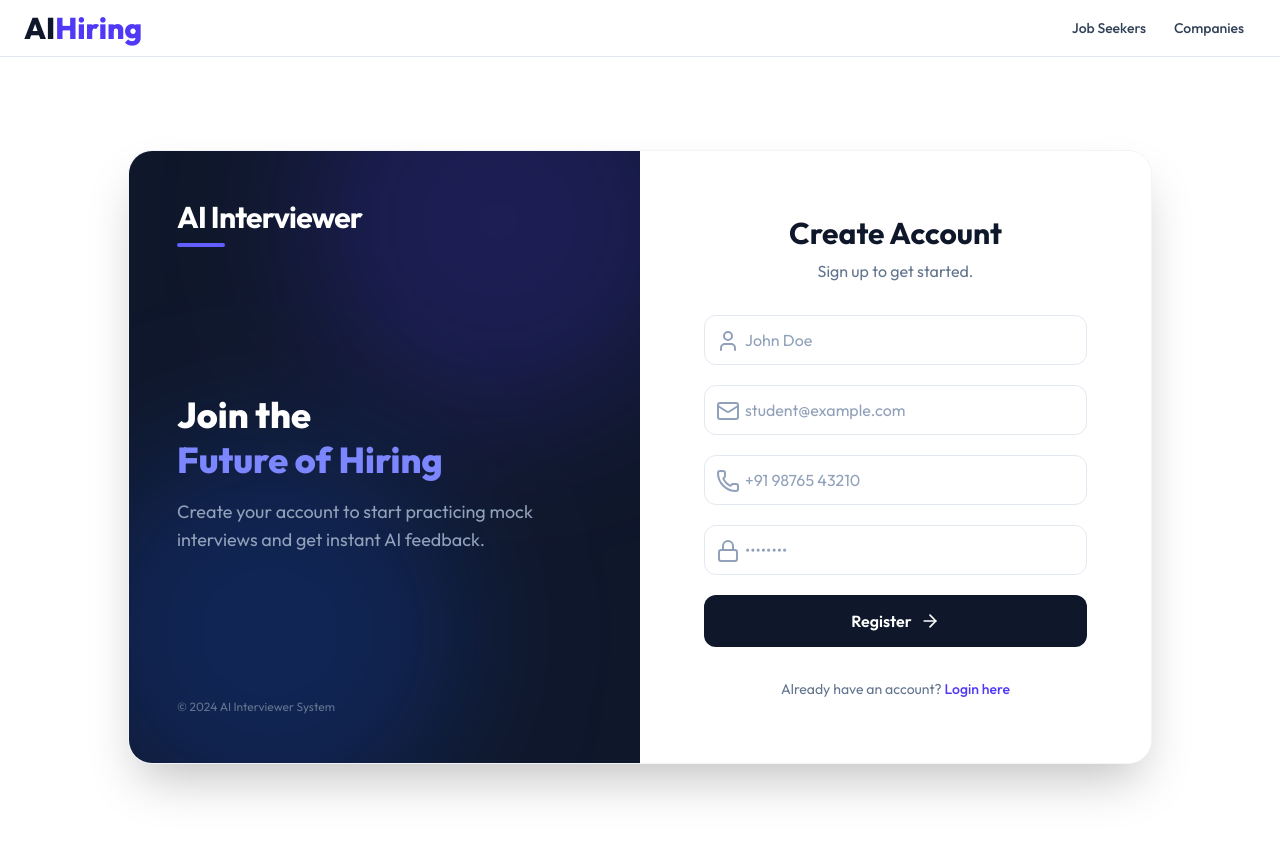
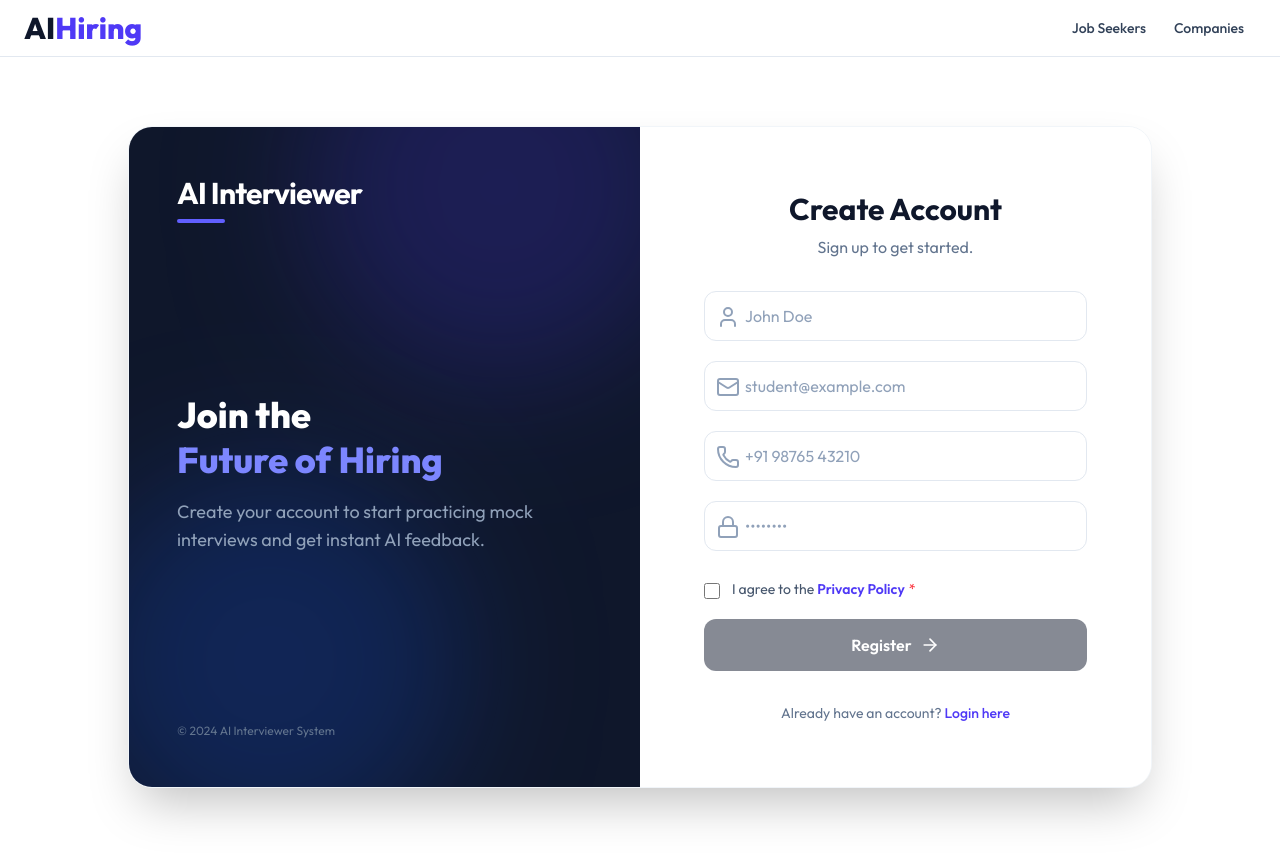
Before and after one commit to Abhaysprasobh/Ai_interviewer, a Next.js app in the folder frontend2/: page /user/register in a window 1280 px wide. Built offline with nearby package versions, Linux system fonts and the light colour scheme.

Commit message:
patch update

```diff
--- a/frontend2/app/(route)/user/register/page.js
+++ b/frontend2/app/(route)/user/register/page.js
@@ -1,14 +1,11 @@
 // app/user/register/page.js
 "use client";
-
 
 import { useState } from "react";
 import { useRouter } from "next/navigation";
 import Link from "next/link";
-
 import GlobalApi from "@/app/_utils/GlobalApi";
-
-import { User, Mail, Lock, Phone, Loader2, ArrowRight, AlertCircle } from "lucide-react";
+import { User, Mail, Lock, Phone, Loader2, ArrowRight, AlertCircle, ShieldCheck } from "lucide-react";
 
 export default function UserRegister() {
     const router = useRouter();
@@ -23,6 +20,10 @@ export default function UserRegister() {
     const [loading, setLoading] = useState(false);
     const [error, setError] = useState(null);
 
+    // NEW: States for the Privacy Policy
+    const [isPrivacyAccepted, setIsPrivacyAccepted] = useState(false);
+    const [showPrivacyPolicy, setShowPrivacyPolicy] = useState(false);
+
     const handleInputChange = (e) => {
         const { name, value } = e.target;
         setFormData((prev) => ({ ...prev, [name]: value }));
@@ -30,6 +31,13 @@ export default function UserRegister() {
 
     const handleRegister = async (e) => {
         e.preventDefault();
+
+        // Safety catch: Prevent submission if somehow bypassed
+        if (!isPrivacyAccepted) {
+            setError("You must accept the privacy policy to register.");
+            return;
+        }
+
         setLoading(true);
         setError(null);
 
@@ -132,9 +140,59 @@ export default function UserRegister() {
                                 onChange={handleInputChange}
                             />
 
+                            {/* NEW: Privacy Policy Checkbox & Expandable Section */}
+                            <div className="space-y-3 pt-2">
+                                <div className="flex items-start gap-3">
+                                    <input
+                                        type="checkbox"
+                                        id="privacy"
+                                        checked={isPrivacyAccepted}
+                                        onChange={(e) => setIsPrivacyAccepted(e.target.checked)}
+                                        className="mt-1 h-4 w-4 rounded border-slate-300 text-indigo-600 focus:ring-indigo-500 cursor-pointer"
+                                    />
+                                    <label htmlFor="privacy" className="text-sm text-slate-600 select-none">
+                                        I agree to the{" "}
+                                        <button
+                                            type="button"
+                                            onClick={(e) => {
+                                                e.preventDefault(); // Prevents form submission
+                                                setShowPrivacyPolicy(!showPrivacyPolicy);
+                                            }}
+                                            className="text-indigo-600 font-semibold hover:underline outline-none"
+                                        >
+                                            Privacy Policy
+                                        </button>
+                                        <span className="text-red-500 ml-1">*</span>
+                                    </label>
+                                </div>
+
+                                {/* The Expandable Policy Box */}
+                                {showPrivacyPolicy && (
+                                    <div className="p-4 bg-slate-50 border border-slate-200 rounded-xl text-xs text-slate-600 h-40 overflow-y-auto animate-in fade-in slide-in-from-top-2 shadow-inner">
+                                        <div className="flex items-center gap-2 mb-3">
+                                            <ShieldCheck className="h-4 w-4 text-indigo-600"/>
+                                            <h4 className="font-bold text-slate-800">Data Collection & Usage Policy</h4>
+                                        </div>
+                                        <p className="mb-2">
+                                            <strong>1. Audio Transcription:</strong> During mock interviews, your microphone audio is recorded, transcribed into text, and evaluated by AI. The audio files are deleted immediately after transcription.
+                                        </p>
+                                        <p className="mb-2">
+                                            <strong>2. Resume Processing:</strong> Any resumes or profiles you upload are parsed by our systems solely to generate customized interview questions.
+                                        </p>
+                                        <p className="mb-2">
+                                            <strong>3. Data Privacy:</strong> We do not sell your personal data, transcripts, or scores to third parties without your explicit consent.
+                                        </p>
+                                        <p>
+                                            <strong>4. Right to Deletion:</strong> You retain the right to delete your account and wipe all associated interview history from our database at any time.
+                                        </p>
+                                    </div>
+                                )}
+                            </div>
+
+                            {/* UPDATED: Submit Button (Disabled until checked) */}
                             <button
-                                disabled={loading}
-                                className="w-full bg-slate-900 hover:bg-indigo-600 text-white font-semibold py-3.5 rounded-xl transition-all duration-300 flex items-center justify-center gap-2"
+                                disabled={loading || !isPrivacyAccepted}
+                                className="w-full bg-slate-900 hover:bg-indigo-600 text-white font-semibold py-3.5 rounded-xl transition-all duration-300 flex items-center justify-center gap-2 disabled:opacity-50 disabled:cursor-not-allowed disabled:hover:bg-slate-900 mt-2"
                             >
                                 {loading ? (
                                     <>
```
Also changed, not shown: frontend2/app/_components/InterviewBot.jsx (+77 -10 lines), frontend2/package.json (+7 -3 lines), 2 other files (tests, documents, lock files or other folders).
